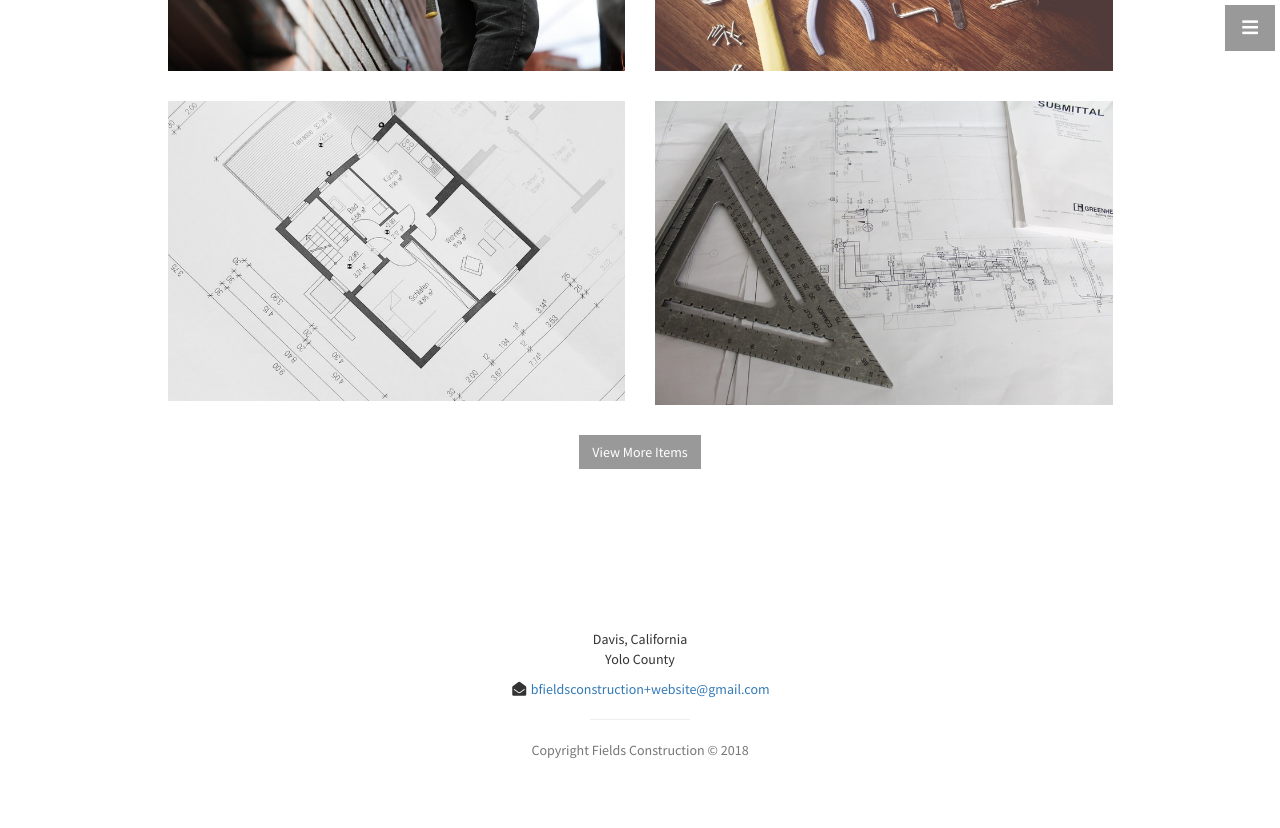
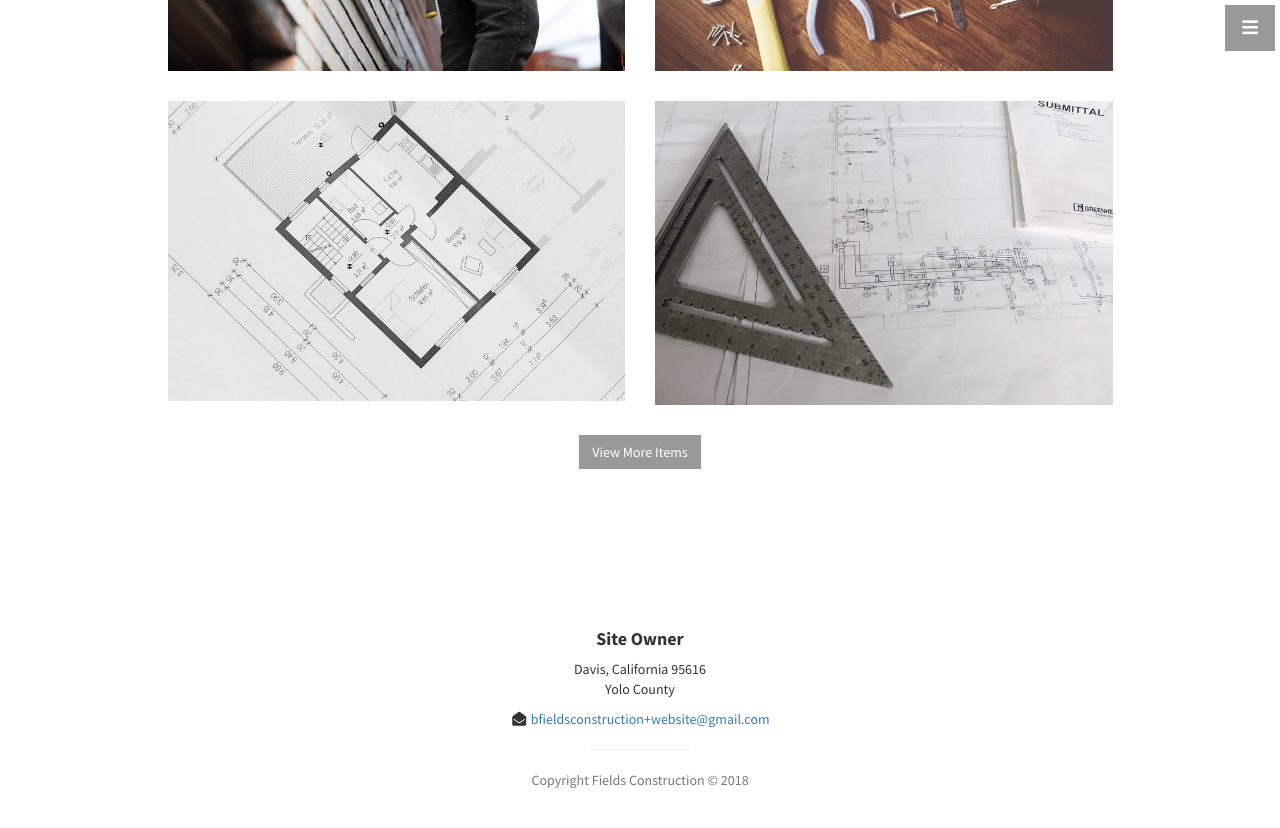
Before and after one commit to bfieldsconstruction/bfieldsconstruction.github.io, a Jekyll site: the page built from index.html, in a window 1280 px wide and 900 px high, scrolled down 1758 px. Shown: the top 828 px of the window. Built offline with Jekyll 4.4.1, drawn with Linux system fonts in a browser that asks for light colours; nearby versions of some CDN libraries; library files that are not in the unit come from our copies.

Commit message:
making better use of templates

```diff
--- a/_config.yml
+++ b/_config.yml
@@ -2,17 +2,17 @@
 title: Fields Construction
 email: bfieldsconstruction+website@gmail.com
 description: > # this means to ignore newlines until "baseurl:"
-  General Contractor serving Yolo County area.
+  General Contractor serving Yolo County area home remodel and repair.
 baseurl: "" # the subpath of your site, e.g. /blog/
-url: "" # the base hostname & protocol for your site
+url: "https://fields.contstruction" # the base hostname & protocol for your site
 
 # User setting
-owner:
+owner: Site Owner
 facebook_username:
 twitter_username:
 github_username:
 address:
-  - line: Davis, California
+  - line: Davis, California 95616
   - line: Yolo County
   # Feel free to add more lines here
 telephone:
@@ -23,3 +23,4 @@
 
 # Build settings
 markdown: kramdown
+# Services
--- a/_includes/about.html
+++ b/_includes/about.html
@@ -2,7 +2,7 @@
   <div class="container">
     <div class="row">
       <div class="col-lg-12 text-center">
-        <h2>About Fields Construction</h2>
+        <h2>About {{ site.title }}</h2>
         <p class="lead">Yolo County building and trades general contractor. <br>Lic. Number 1025300</p>
       </div>
     </div>
--- a/_includes/head.html
+++ b/_includes/head.html
@@ -6,7 +6,7 @@
   <meta name="description" content="">
   <meta name="author" content="">
 
-  <title>Fields Construction</title>
+  <title>{{ site.title }}</title>
 
   <!-- Bootstrap Core CSS -->
   <link href="css/bootstrap.min.css" rel="stylesheet">
--- a/_includes/header.html
+++ b/_includes/header.html
@@ -1,8 +1,8 @@
 <header id="top" class="header">
   <div class="text-vertical-center">
-    <h1>Fields Construction</h1>
-    <h3>Dedicated to honesty and performance</h3>
+    <h1>{{ site.title }}</h1>
+    <h3> Dedicated to honesty and performance </h3>
     <br>
-    <a href="#about" class="btn btn-dark btn-lg">Contact Me</a>
+    <a href="#contact" class="btn btn-dark btn-lg">Contact Me</a>
   </div>
 </header>
--- a/contact.html
+++ b/contact.html
@@ -1,4 +1,4 @@
 ---
 layout: contact
-description: Various contact links
+description: Contact fields construction for your home remodel, maintenance or construction needs.
 ---
```
